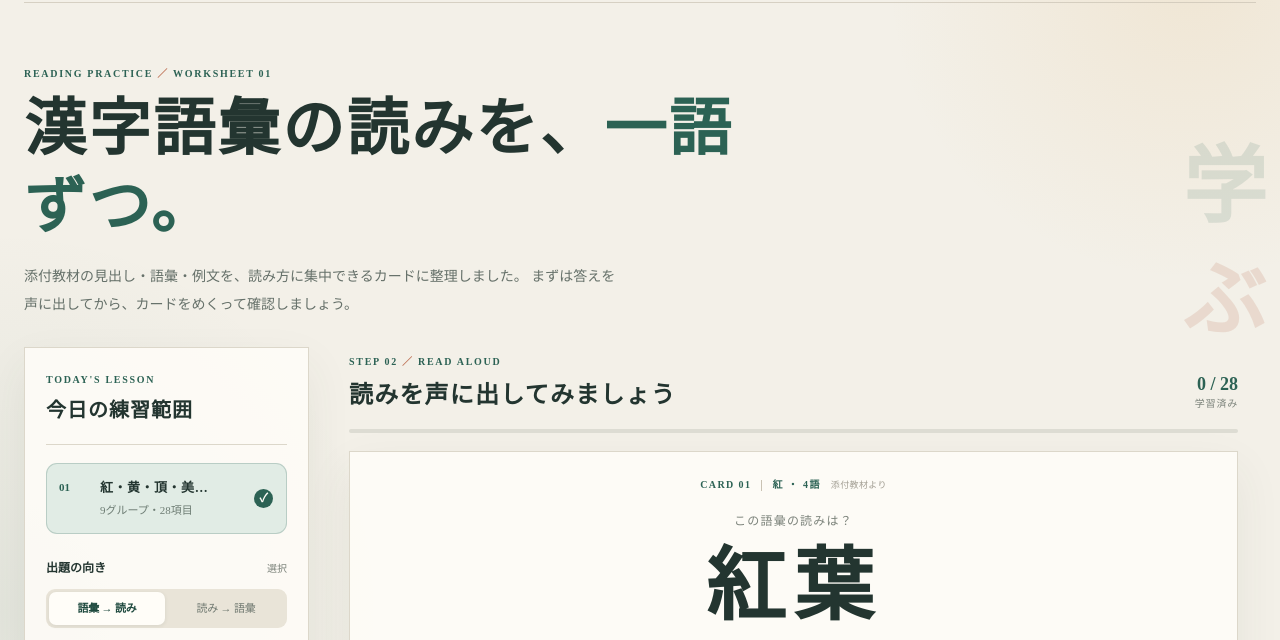
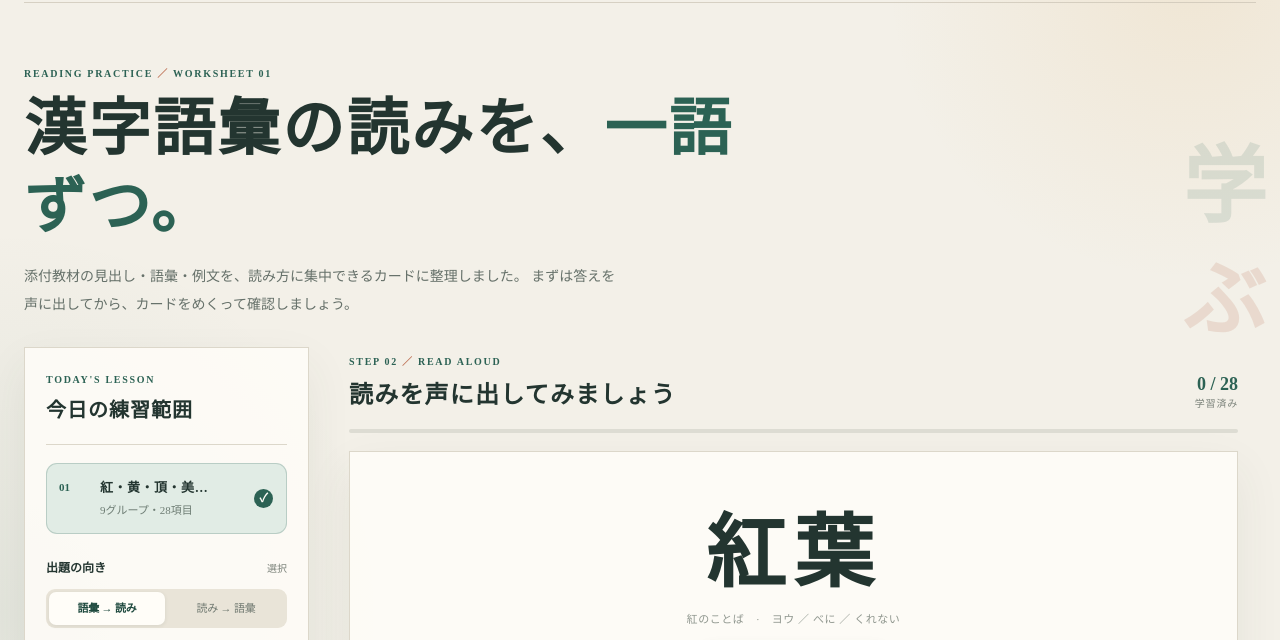
Before and after one commit to honohi2005-del/kanji-reading-practice, a plain HTML site: page index.html in a window 1280 px wide. Shown: the part 81-721 px from the top of the page. Drawn offline with Linux system fonts and the light colour scheme.

Commit message:
カード情報と質問ラベルを削除

```diff
--- a/app.js
+++ b/app.js
@@ -115,9 +115,6 @@ const elements = {
   saveStatus: document.querySelector("#saveStatus"),
   progressCount: document.querySelector("#progressCount"),
   progressBar: document.querySelector("#progressBar"),
-  cardIndex: document.querySelector("#cardIndex"),
-  cardGroup: document.querySelector("#cardGroup"),
-  promptLabel: document.querySelector("#promptLabel"),
   promptText: document.querySelector("#promptText"),
   promptHint: document.querySelector("#promptHint"),
   answerArea: document.querySelector("#answerArea"),
@@ -203,9 +200,6 @@ function render() {
 
   elements.progressCount.textContent = `${learned} / ${ITEMS.length}`;
   elements.progressBar.style.width = `${progressPercent}%`;
-  elements.cardIndex.textContent = `CARD ${String(index + 1).padStart(2, "0")}`;
-  elements.cardGroup.textContent = `${group.title} ・ ${group.cards.length}語`;
-  elements.promptLabel.textContent = isReadingMode ? "この読みの漢字語彙は？" : "この語彙の読みは？";
   elements.promptText.textContent = isReadingMode ? item.reading : item.word;
   elements.promptText.classList.toggle("is-reading", isReadingMode);
   elements.promptHint.textContent = isReadingMode ? `${group.title}のことば　·　読みを漢字で答える` : `${group.title}のことば　·　${group.readings}`;
--- a/index.html
+++ b/index.html
@@ -115,15 +115,7 @@
             </div>
 
             <article class="practice-card" aria-live="polite">
-              <div class="card-meta">
-                <span id="cardIndex">CARD 01</span>
-                <span class="card-divider" aria-hidden="true"></span>
-                <span id="cardGroup">紅</span>
-                <span class="card-source">添付教材より</span>
-              </div>
-
               <div class="prompt-area">
-                <p class="prompt-label" id="promptLabel">この語彙の読みは？</p>
                 <div class="prompt-text" id="promptText">紅葉</div>
                 <p class="prompt-hint" id="promptHint">紅のことば　·　ヨウ／べに／くれない</p>
               </div>
--- a/styles.css
+++ b/styles.css
@@ -510,32 +510,6 @@ h1 em {
   text-align: center;
 }
 
-.card-meta {
-  display: flex;
-  gap: 10px;
-  align-items: center;
-  justify-content: center;
-  color: var(--green);
-  font-size: 10px;
-  font-weight: 800;
-  letter-spacing: 0.14em;
-  text-transform: uppercase;
-}
-
-.card-divider {
-  width: 1px;
-  height: 11px;
-  background: var(--line-strong);
-}
-
-.card-source {
-  color: #a19d92;
-  font-size: 9px;
-  font-weight: 500;
-  letter-spacing: 0.04em;
-  text-transform: none;
-}
-
 .prompt-area {
   display: flex;
   flex-direction: column;
@@ -545,7 +519,6 @@ h1 em {
   padding: 19px 0 10px;
 }
 
-.prompt-label,
 .answer-label {
   margin: 0;
   color: var(--muted);
@@ -973,15 +946,6 @@ h1 em {
     padding: 21px 17px 23px;
   }
 
-  .card-meta {
-    gap: 7px;
-    font-size: 8px;
-  }
-
-  .card-source {
-    display: none;
-  }
-
   .prompt-text {
     font-size: 54px;
   }
```
